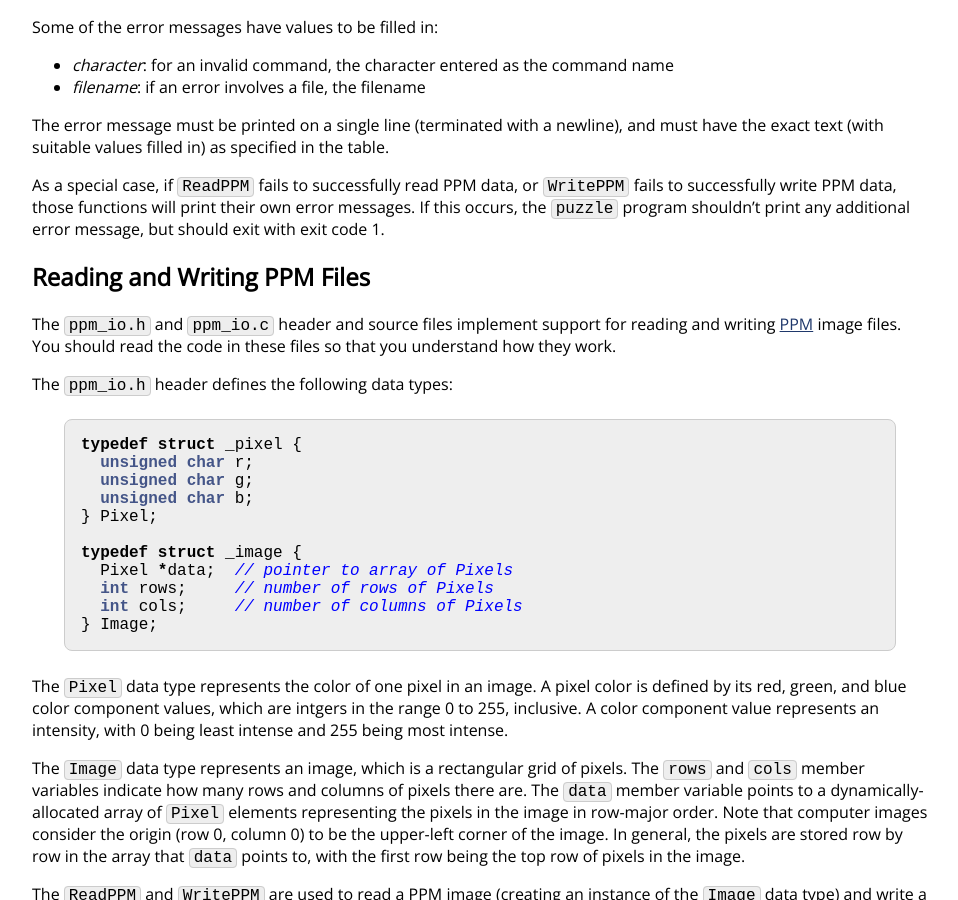
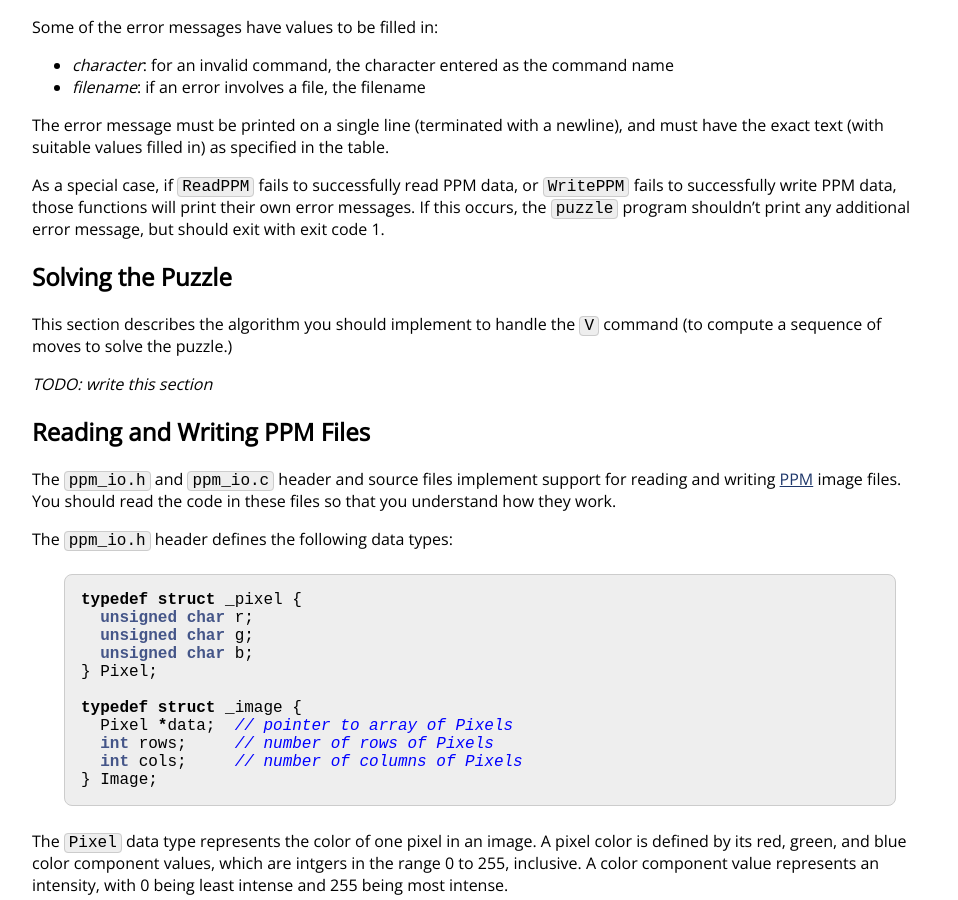
Before and after one commit to vivek-booshan/cs220-sp23, a Jekyll site: the page built from assign/midterm.md, in a window 1280 px wide and 900 px high, scrolled down 8205 px. Shown: the whole window, without its empty margins (160-1118 px from the left). Built offline with Jekyll 4.4.1, drawn with Linux system fonts in a browser that asks for light colours; some web fonts are replaced; formulas are drawn with MathJax 3.

Commit message:
added solving the puzzle section

```diff
--- a/assign/midterm.md
+++ b/assign/midterm.md
@@ -535,6 +535,13 @@ print their own error messages. If this occurs, the `puzzle` program
 shouldn't print any additional error message, but should exit with exit
 code 1.
 
+## Solving the Puzzle
+
+This section describes the algorithm you should implement to handle
+the `V` command (to compute a sequence of moves to solve the puzzle.)
+
+*TODO: write this section*
+
 ## Reading and Writing PPM Files
 
 <!--
```
